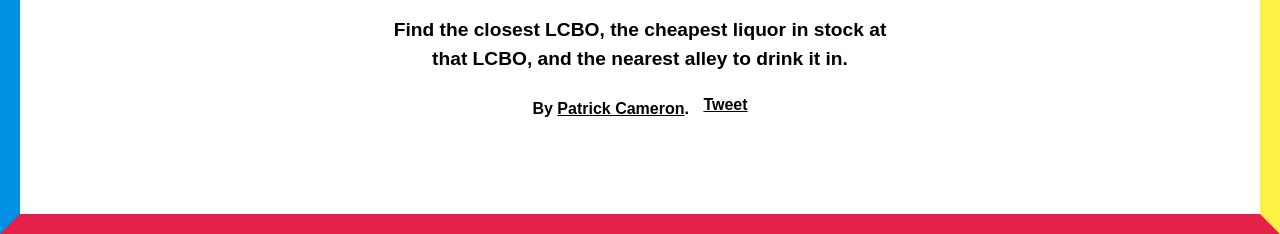
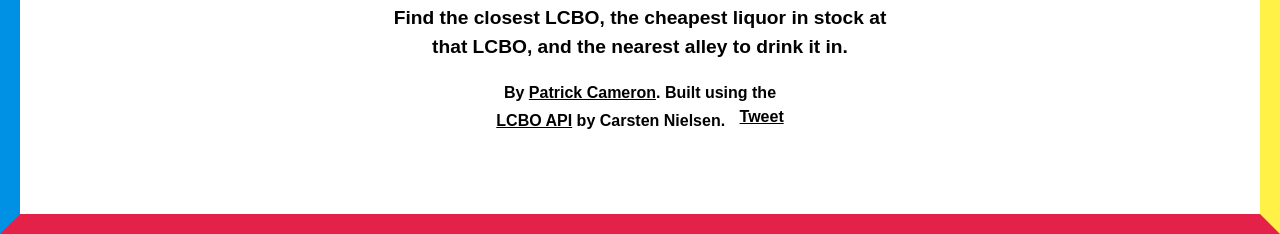
Before and after one commit to patrickcameron/getyourdrinkon, a plain HTML site: page index.html in a window 1280 px wide. Shown: the part 566-800 px from the top of the page. Drawn offline with nearby package versions, Linux system fonts and the light colour scheme; some packages are replaced by stand-ins of ours.

Commit message:
Added credit for LCBO API

```diff
--- a/css/style.css
+++ b/css/style.css
@@ -255,10 +255,12 @@
   padding: 0;
 }
 
-p.smallText {
+header .innerWrapper p.smallText {
   font-size: 1rem;
   margin: 0;
   padding: 0;
+  max-width: 320px;
+  margin: 0 auto;
 }
 
 span.redStar {
--- a/index.html
+++ b/index.html
@@ -35,7 +35,7 @@
 			<div class="description">
 				<p class="restrictions"><strong><span class="redStar">*</span>Downtown and West End Toronto only.</strong></p>
 				<p>Find the closest LCBO, the cheapest liquor in stock at that LCBO, and the nearest alley to drink it in.</p>
-				<p class="smallText">By <a href="http://patrickcameron.ca" target="_blank">Patrick Cameron</a>. <a href="https://twitter.com/share" class="twitter-share-button" data-url="http://getyourdrinkon.biz" data-text="Get Your Drink On." data-count="none">Tweet</a>
+				<p class="smallText">By <a href="http://patrickcameron.ca" target="_blank">Patrick Cameron</a>. Built using the <a href="https://lcboapi.com/">LCBO API</a> by Carsten Nielsen. <a href="https://twitter.com/share" class="twitter-share-button" data-url="http://getyourdrinkon.biz" data-text="Get Your Drink On." data-count="none">Tweet</a>
 				<script>!function(d,s,id){var js,fjs=d.getElementsByTagName(s)[0],p=/^http:/.test(d.location)?'http':'https';if(!d.getElementById(id)){js=d.createElement(s);js.id=id;js.src=p+'://platform.twitter.com/widgets.js';fjs.parentNode.insertBefore(js,fjs);}}(document, 'script', 'twitter-wjs');</script>
 			</div>
 		</div>
```
